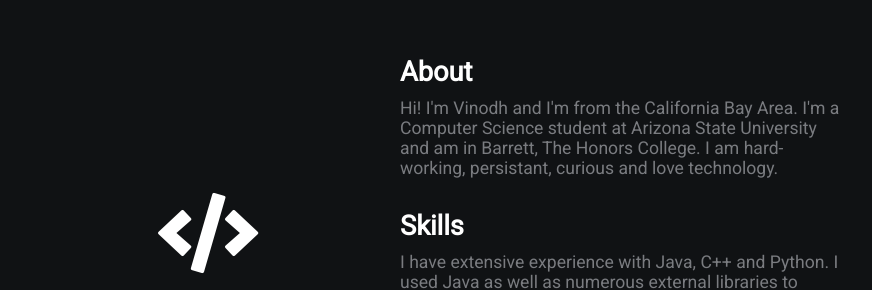
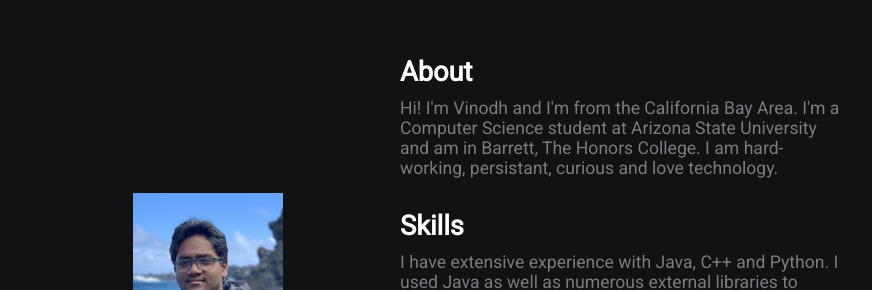
Before and after one commit to vinodhn/vinodhn.github.io, a plain HTML site: page index.html in a window 1280 px wide. Shown: the part 127-417 px from the top of the page, without its empty margins (240-1112 px from the left). Drawn offline with Linux system fonts and the light colour scheme.

Commit message:
Add picture of me

```diff
--- a/index.html
+++ b/index.html
@@ -11,7 +11,7 @@
 <body>
     <div class="grid-2">
         <div class="section-1">
-            <i class="fas fa-code fa-5x white"></i>
+            <img src="its_a_me.jpg" alt="Ya boi" height="150" width="150">
             <h2>Vinodh Nagarajan</h2>
             <p>Honors Computer Science Student @ Arizona State University</p>
             <a href="https://www.linkedin.com/in/vinodhnagarajan"><i class="fab fa-linkedin"></i></a>
```
Also changed, not shown: its_a_me.jpg (added).
